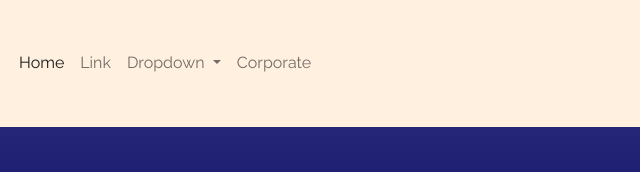
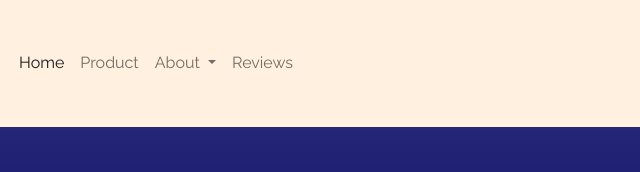
Before and after one commit to francesjanssen/Lilac, a plain HTML site: page index.html in a window 1280 px wide. Shown: the top 172 px of the page, 117-757 px from the left. Drawn offline with nearby package versions, Linux system fonts and the light colour scheme.

Commit message:
Changed menu top bar

```diff
--- a/index.html
+++ b/index.html
@@ -32,11 +32,11 @@
               <a class="nav-link active" aria-current="page" href="#">Home</a>
             </li>
             <li class="nav-item">
-              <a class="nav-link" href="#">Link</a>
+              <a class="nav-link" href="#">Product</a>
             </li>
             <li class="nav-item dropdown">
               <a class="nav-link dropdown-toggle" href="#" id="navbarDropdown" role="button" data-bs-toggle="dropdown" aria-expanded="false">
-                Dropdown
+                About
               </a>
               <ul class="dropdown-menu" aria-labelledby="navbarDropdown">
                 <li><a class="dropdown-item" href="#">Action</a></li>
@@ -46,7 +46,7 @@
               </ul>
             </li>
             <li class="nav-item">
-              <a class="nav-link" href="corporate.html">Corporate</a>
+              <a class="nav-link" href="corporate.html">Reviews</a>
             </li>
           </ul>
         </div>
```
